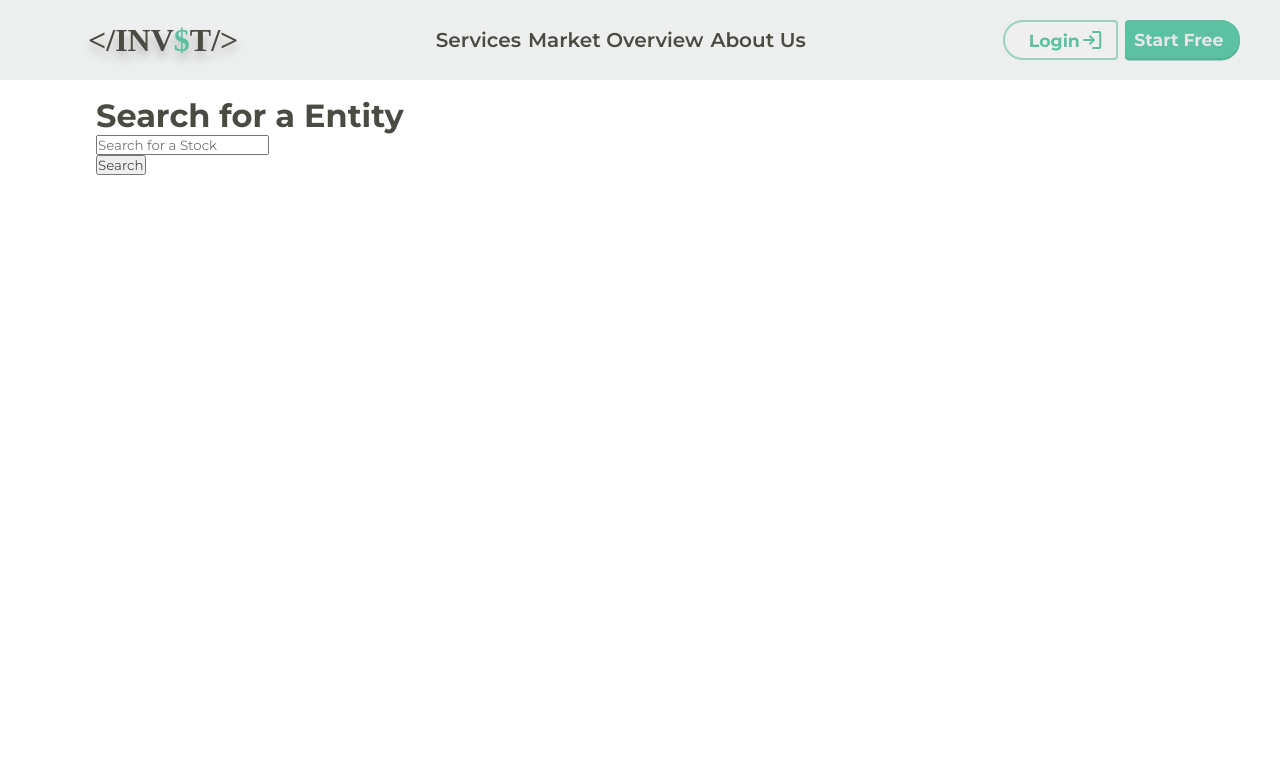
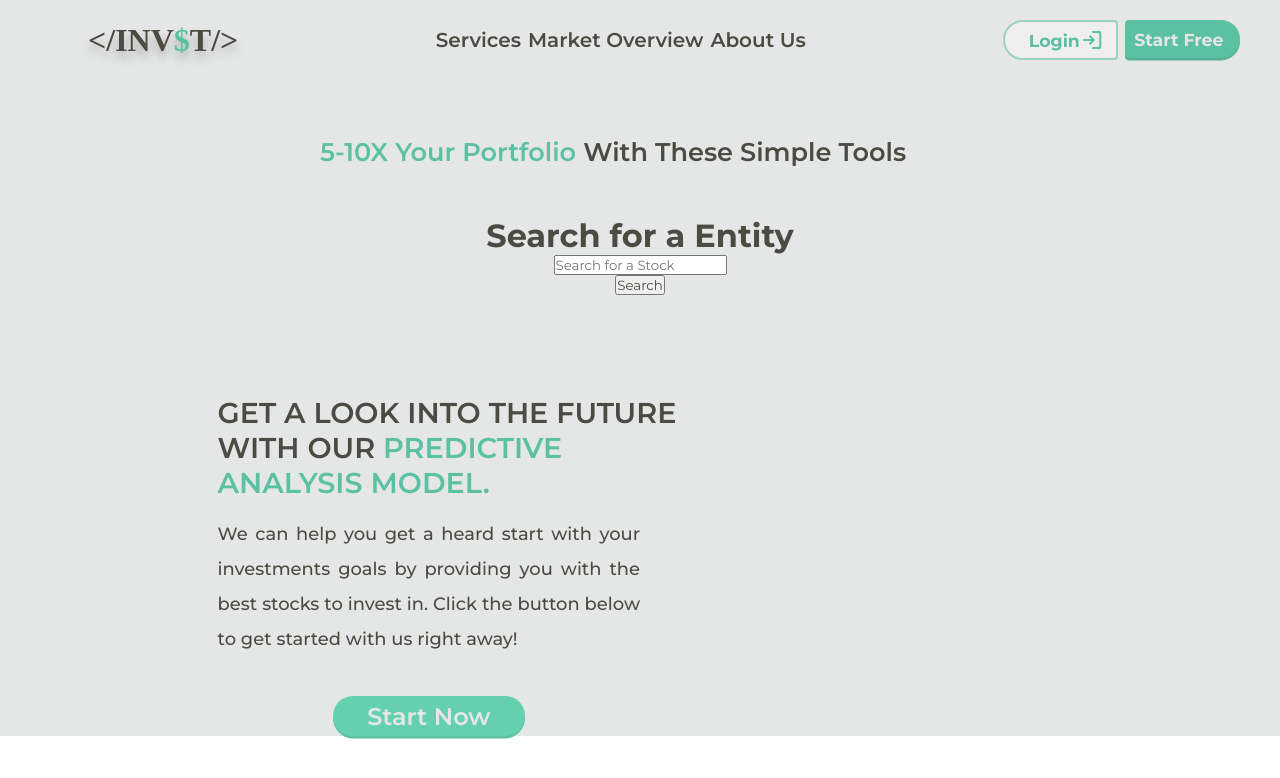
Before and after one commit to Hamza-Mos/invst, a React (Create React App) app: page /market in a window 1280 px wide. Shown: the top 778 px of the page. Built offline with nearby package versions, Linux system fonts and the light colour scheme; a web font is replaced by a local one.

Commit message:
more setup of market overview page

```diff
--- a/src/components/Market.js
+++ b/src/components/Market.js
@@ -1,6 +1,5 @@
 import { React, useState } from "react";
 import { Link } from "react-router-dom";
-import MarketSearch from "./MarketSearch";
 
 function Market() {
   const [scrollActive, setScrollActive] = useState(false);
@@ -40,8 +39,14 @@ function Market() {
         </div>
       </div>
 
+      <div className="services-container">
+        <h1 className="services-header">
+          <span className="green">5-10X Your Portfolio</span> With These Simple
+          Tools
+        </h1>
+      </div>
 
-      <div className="searchbar">
+      <div className="market-search">
         <h1>Search for a Entity</h1>
         <div className="stock_input">
           <form>
@@ -51,6 +56,21 @@ function Market() {
         </div>
       </div>
 
+      <div className="callToAction-container">
+        <div className="callToAction-text">
+          <h1 className="callToAction-header">
+            GET A LOOK INTO THE FUTURE
+            <br /> WITH OUR <span className="green">PREDICTIVE</span>{" "}
+            <span className="green">ANALYSIS MODEL.</span>
+          </h1>
+          <p className="callToAction-p">
+            We can help you get a heard start with your investments goals by
+            providing you with the best stocks to invest in. Click the button
+            below to get started with us right away!
+          </p>
+          <button className="callToAction-button">Start Now</button>
+        </div>
+      </div>
     </div>
   );
 }
--- a/src/components/MarketSearch.js
+++ /dev/null
@@ -1,17 +0,0 @@
-import React from 'react'
-
-function MarketSearch() {
-  return (
-    <div>
-      <h1>Search for a Entity</h1>
-      <div className="stock_input">
-        <form>
-          <input type="ticker" placeholder="Search for a Stock" />
-        </form>
-        <button>Search</button>
-      </div>
-    </div>
-  );
-}
-
-export default MarketSearch
--- a/src/components/styles.css
+++ b/src/components/styles.css
@@ -5,6 +5,10 @@
     text-decoration: none;
     font-family: 'Montserrat';
     color: #4B4B43;
+}
+
+.app {
+
 }
 
 .homepage-container {
@@ -214,6 +218,13 @@
 
 
 
-.searchbar {
-    padding: 6rem;
+.market-search{
+    padding: 2 rem;
+    text-align: center;
 }
+
+.market-container {
+    background-color: #E5E7E6;
+    display: flex;
+    flex-direction: column;
+}
```
